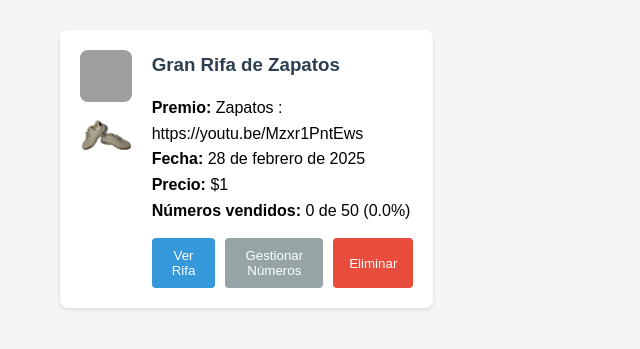
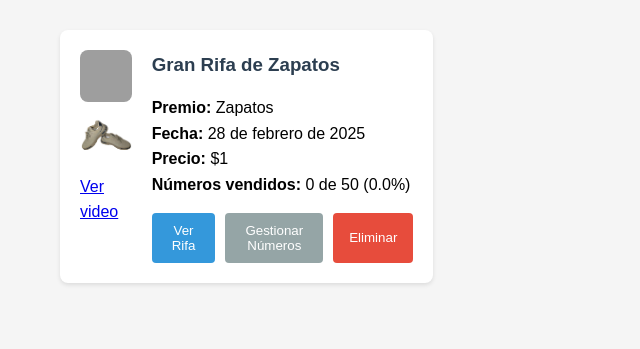
Before and after one commit to Mickaell22/CtrlR, a PHP site: page /admin.html in a window 1280 px wide. Shown: the part 71-420 px from the top of the page, without its empty margins (0-640 px from the left). Run offline with PHP 8.4, Linux system fonts and the light colour scheme; grey boxes are pictures that could not be loaded.

Commit message:
Terminado inicio de la rifa

```diff
--- a/js/admin.js
+++ b/js/admin.js
@@ -120,10 +120,12 @@ document.addEventListener("DOMContentLoaded", function () {
       const rifaCard = document.createElement("div");
       rifaCard.className = "rifa-card";
       rifaCard.innerHTML = `
+
             <div class="rifa-images">
-            <img src="${rifa.imagen1}" class="rifa-image" alt="Imagen 1">
-            <img src="${rifa.imagen2}" class="rifa-image" alt="Imagen 2">
-        </div>
+        <img src="${rifa.imagen1}" class="rifa-image" alt="Imagen 1">
+        <img src="${rifa.imagen2}" class="rifa-image" alt="Imagen 2">
+        ${rifa.youtubeLink ? `<a href="${rifa.youtubeLink}" target="_blank" class="youtube-link">Ver video</a>` : ''}
+    </div>
             <div class="rifa-content">
                 <h3>${rifa.titulo}</h3>
                 <div class="rifa-info">
--- a/js/data.js
+++ b/js/data.js
@@ -2,7 +2,8 @@ window.rifasData = [
   {
     "id": 1738722088912,
     "titulo": "Gran Rifa de Zapatos",
-    "premio": "Zapatos : https://youtu.be/Mzxr1PntEws",
+    "premio": "Zapatos",
+    "youtubeLink": "https://youtu.be/Mzxr1PntEws",
     "fecha": "2025-02-28",
     "precio": "1",
     "imagen1": "img/rifas/rifa_1738722088912_1.png",
--- a/js/rifa.js
+++ b/js/rifa.js
@@ -34,6 +34,8 @@ document.addEventListener("DOMContentLoaded", function () {
   imagenesDiv.innerHTML = `
     <img src="../${rifaActual.imagen1}" class="rifa-image" alt="Imagen 1">
     <img src="../${rifaActual.imagen2}" class="rifa-image" alt="Imagen 2">
+    ${rifaActual.youtubeLink ? `<a href="${rifaActual.youtubeLink}" target="_blank" class="youtube-link">Ver Video del Premio</a>` : ''}
+
 `;
   headerRifa.insertBefore(imagenesDiv, headerRifa.firstChild);
 
```
Also changed, not shown: css/styles.css (+17 -0 lines).
